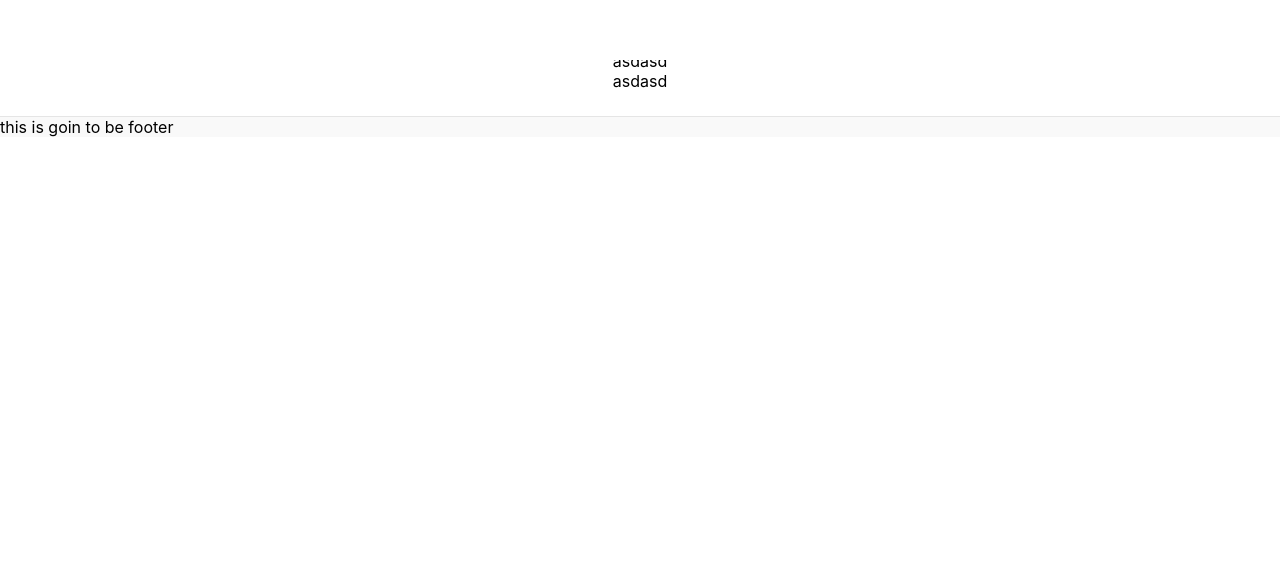
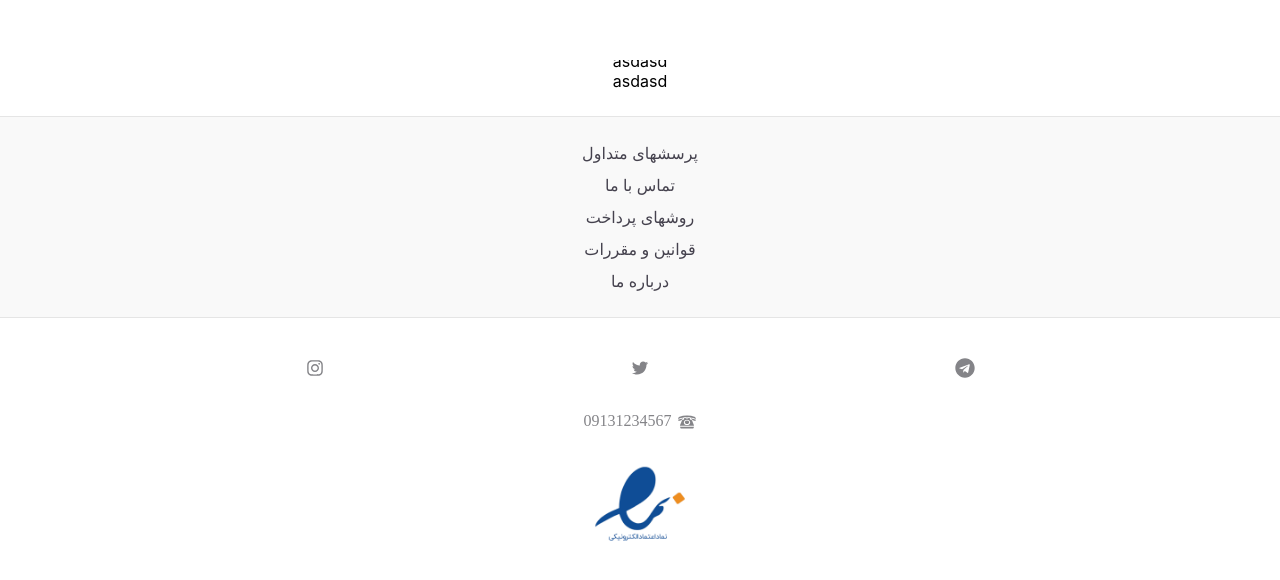
Before and after one commit to ShahryarJahanshahloo/e-commerce-platform, a Next.js app in the folder client/: page / in a window 1280 px wide. Shown: the part 740-1320 px from the top of the page. Before the commit the page ends 877 px from the top, so only its background shows below. Built offline with nearby package versions, Linux system fonts and the light colour scheme.

Commit message:
added footer

```diff
--- a/client/components/Footer/Footer.module.css
+++ b/client/components/Footer/Footer.module.css
@@ -1,9 +1,56 @@
 .footer {
+  display: flex;
+  flex-direction: column;
+}
+
+.menu-bar {
+  width: 100%;
   display: flex;
   flex-direction: column;
   background-color: #f9f9f9;
   border-top: 1px solid #e5e5e5;
+  border-bottom: 1px solid #e5e5e5;
+  padding: 20px 0;
+}
+
+.menu-item {
+  text-align: center;
+  margin: 6px 0;
+  color: #45424e;
 }
 
 .inner {
+  display: flex;
+  width: 100%;
+  flex-direction: column;
+  padding: 20px 0;
 }
+
+.social {
+  display: flex;
+  flex-direction: row;
+  align-items: center;
+  justify-content: space-evenly;
+  padding: 20px 0;
+}
+
+.phone {
+  display: flex;
+  flex-direction: row;
+  justify-content: center;
+  padding: 10px 0;
+}
+
+.phone-number {
+  margin-right: 5px;
+  font-family: 'Samim FD';
+  color: #848488;
+}
+
+.enamad {
+  padding: 10px 0;
+  width: 100%;
+  display: flex;
+  flex-direction: row;
+  justify-content: center;
+}
--- a/client/components/Footer/Footer.tsx
+++ b/client/components/Footer/Footer.tsx
@@ -1,9 +1,52 @@
+import Image from 'next/image'
 import s from './Footer.module.css'
+import { AiOutlineInstagram as InstagramIcon } from 'react-icons/ai'
+import { AiOutlineTwitter as TwitterIcon } from 'react-icons/ai'
+import { FaTelegram as TelegramICon } from 'react-icons/fa'
+import { GiRotaryPhone as PhoneIcon } from 'react-icons/gi'
+
+const iconStyle = {
+  color: '#848488',
+  fontSize: '20px',
+}
 
 const Footer: React.FC = props => {
   return (
     <div className={s.footer}>
-      <div className={s.inner}>this is goin to be footer</div>
+      <div className={s['menu-bar']}>
+        <div className={s['menu-item']}>پرسشهای متداول</div>
+        <div className={s['menu-item']}>تماس با ما</div>
+        <div className={s['menu-item']}>روشهای پرداخت</div>
+        <div className={s['menu-item']}>قوانین و مقررات</div>
+        <div className={s['menu-item']}>درباره ما</div>
+      </div>
+      <div className={s.inner}>
+        <div className={s.social}>
+          <div className={s['icon-wrapper']}>
+            <InstagramIcon style={iconStyle} />
+          </div>
+          <div className={s['icon-wrapper']}>
+            <TwitterIcon style={iconStyle} />
+          </div>
+          <div className={s['icon-wrapper']}>
+            <TelegramICon style={iconStyle} />
+          </div>
+        </div>
+        <div className={s.phone}>
+          <div className={s['phone-number']}>09131234567</div>
+          <div className={s['icon-wrapper']}>
+            <PhoneIcon style={iconStyle} />
+          </div>
+        </div>
+        <div className={s['enamad']}>
+          <Image
+            src='/images/enamad.png'
+            alt='enamad'
+            width={100}
+            height={100}
+          />
+        </div>
+      </div>
     </div>
   )
 }
```
Also changed, not shown: client/public/images/enamad.png (added).
